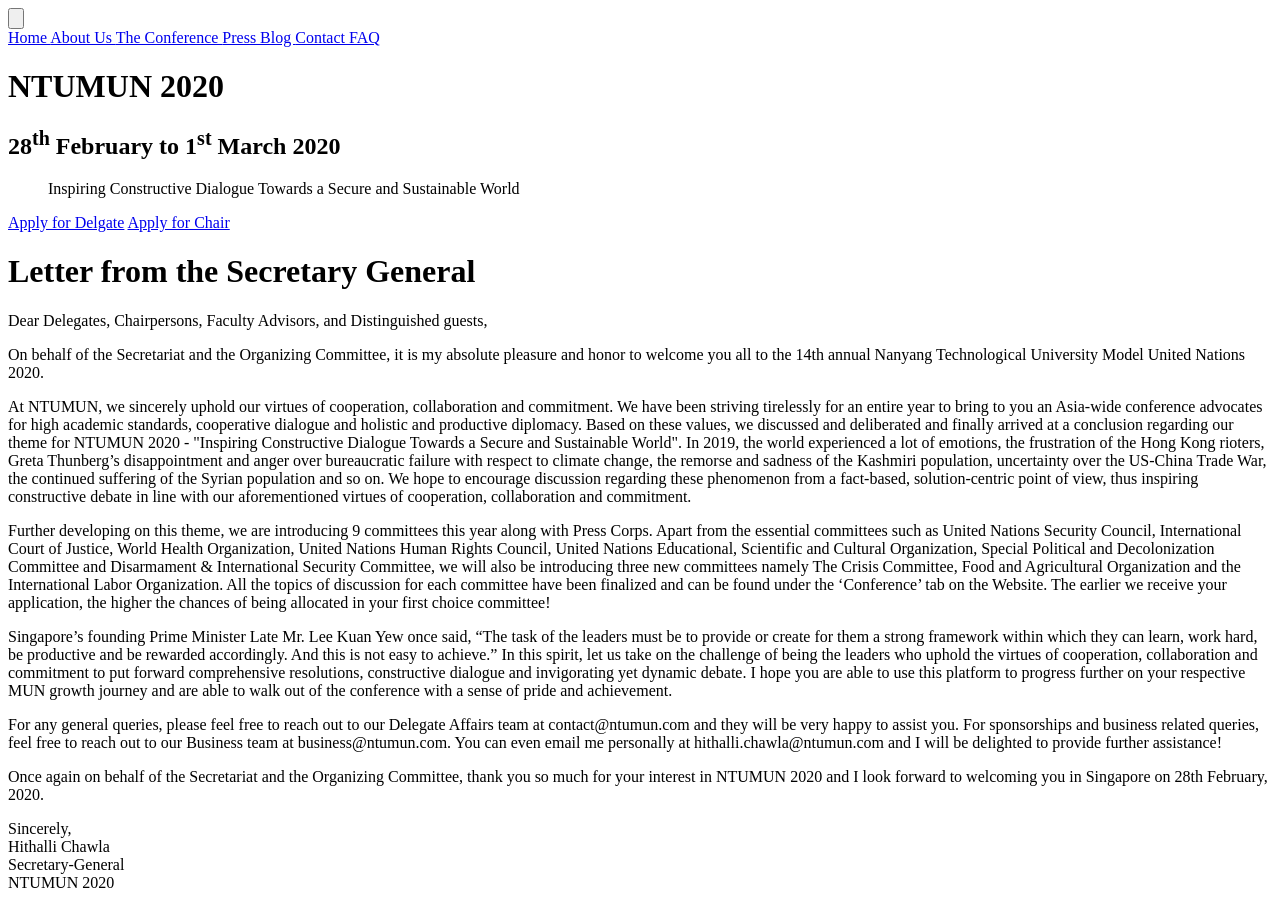
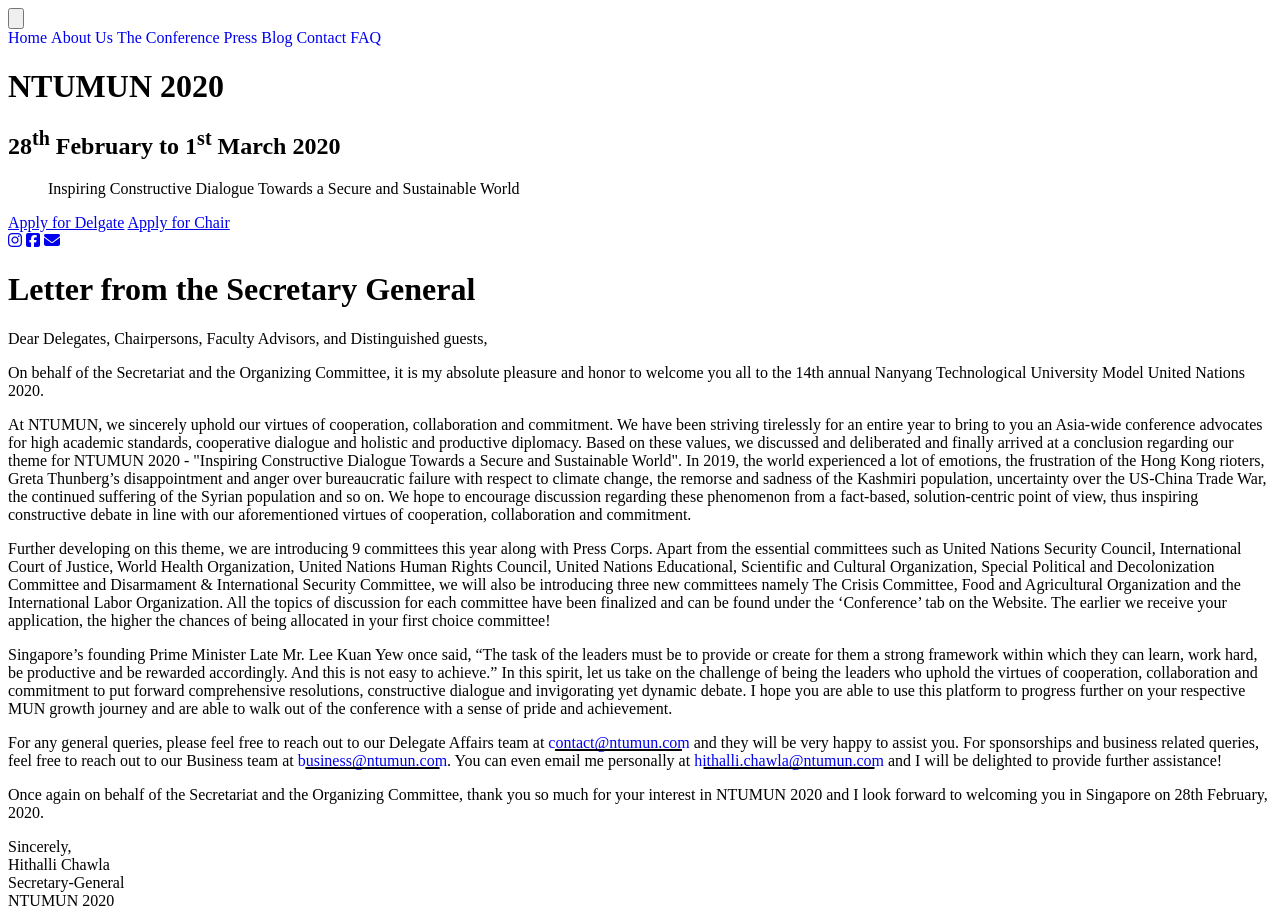
Before and after one commit to solderneer/ntumun-website, a website: page index.html in a window 1280 px wide. Drawn offline with Linux system fonts and the light colour scheme; grey boxes are pictures that could not be loaded.

Commit message:
feat: added blueness

```diff
--- a/index.html
+++ b/index.html
@@ -9,35 +9,37 @@
   <meta name="author" content="Sudharshan <solderneer.me>">
 
   <link rel="stylesheet" href="main.css">
+  <link rel="stylesheet" href="link.css">
   <link href="https://fonts.googleapis.com/css?family=Open+Sans:300,400,500,600,700|Nunito+Sans:900&display=swap" rel="stylesheet">
 
+  <script src="https://kit.fontawesome.com/d029011165.js" crossorigin="anonymous"></script>
 </head>
 
 <body class="font-body antialiased">
   <!-- Navbar -->
-  <nav class="absolute inset-x-0 top-0 flex items-center justify-end flex-wrap py-12 px-20 z-20">
+  <nav class="absolute inset-x-0 top-0 flex items-center justify-end flex-wrap md:py-12 md:px-20 py-6 px-6 z-20">
     <div class="block lg:hidden">
       <button class="flex items-center px-3 py-2 border rounded text-white border-white">
         <svg class="fill-current h-3 w-3" viewBox="0 0 20 20" xmlns="http://www.w3.org/2000/svg"><title>Menu</title><path d="M0 3h20v2H0V3zm0 6h20v2H0V9zm0 6h20v2H0v-2z"/></svg>
       </button>
   </div>
   <div class="text-md font-bold hidden lg:flex">
-      <a href="#responsive-header" class="block mt-4 lg:inline-block lg:mt-0 text-white mr-6">
+      <a href="#responsive-header" class="animate-link text-white mr-6">
         Home
       </a>
-      <a href="#responsive-header" class="block mt-4 lg:inline-block lg:mt-0 text-white mr-6">
+      <a href="#responsive-header" class="animate-link text-white mr-6">
         About Us
       </a>
-      <a href="#responsive-header" class="block mt-4 lg:inline-block lg:mt-0 text-white mr-6">
+      <a href="#responsive-header" class="animate-link text-white mr-6">
         The Conference
       </a>
-      <a href="#responsive-header" class="block mt-4 lg:inline-block lg:mt-0 text-white mr-6">
+      <a href="#responsive-header" class="animate-link text-white mr-6">
         Press Blog
       </a>
-      <a href="#responsive-header" class="block mt-4 lg:inline-block lg:mt-0 text-white mr-6">
+      <a href="#responsive-header" class="animate-link text-white mr-6">
         Contact
       </a>
-      <a href="#responsive-header" class="block mt-4 lg:inline-block lg:mt-0 text-white">
+      <a href="#responsive-header" class="animate-link text-white mr-6">
         FAQ
       </a>
     </div>
@@ -48,21 +50,28 @@
   <div class="w-screen h-screen bg-cover flex justify-center items-center z-0" style="background-image: url(assets/bg.jpg); filter: grayscale(100%) brightness(60%);">
   </div>
   <!-- Information and title group -->
-  <div class="absolute inset-0 mx-auto flex flex-col justify-center text-center text-white max-w-xl z-10">
-    <h1 class="font-display text-6xl font-bold tracking-widest">NTUMUN 2020</h1>
+  <div class="absolute inset-0 mx-auto flex flex-col justify-center text-center text-white md:max-w-xl z-10 p-4">
+    <h1 class="font-display text-6xl font-bold tracking-widest leading-none"><span class="text-blue-400">NTU</span>MUN 2020</h1>
     <h2 class="text-xl uppercase font-bold tracking-widest">28<sup>th</sup> February to 1<sup>st</sup> March 2020</h2>
     <blockquote class="mt-6 text-2xl font-light">Inspiring Constructive Dialogue Towards a Secure and Sustainable World</blockquote>
 
     <!-- Buttons to link to application for delegate and chairs -->
-    <div class="flex flex-row justify-center mt-4">
-      <a href="#" class="inline-block text-lg font-semibold py-4 leading-none border-2 rounded text-white border-white hover:border-transparent hover:text-black hover:bg-white w-full mx-3">Apply for Delgate</a>
-      <a href="#" class="inline-block text-lg font-semibold py-4 leading-none border-2 rounded text-white border-white hover:border-transparent hover:text-black hover:bg-white w-full mx-3">Apply for Chair</a>
+    <div class="flex flex-row flex-wrap justify-center mt-4">
+      <a href="#" class="inline-block text-lg font-semibold py-4 leading-none rounded bg-blue-400 text-white font-bold md:w-56 w-full mx-3 my-2">Apply for Delgate</a>
+      <a href="#" class="inline-block text-lg font-semibold py-4 leading-none border-2 rounded cursor-not-allowed md:w-56 w-full mx-3 my-2 opacity-50">Apply for Chair</a>
     </div>
   </div>
   <!-- End of jumbotron -->
 
+  <!-- Jumbotron socials -->
+  <div class="absolute inset-x-0 bottom-0 flex flex-row md:justify-end justify-center items-center w-full z-10 text-white text-3xl p-8">
+    <a href="#"><i class="fab fa-instagram mr-5 hover:text-blue-400"></i></a>
+    <a href="#"><i class="fab fa-facebook-square mr-5 hover:text-blue-400"></i></a>
+    <a href="#"><i class="fas fa-envelope hover:text-blue-400"></i></a>
+  </div>
+
   <!-- Letter from the secretary general -->
-  <div class="pt-10 px-64">
+  <div class="pt-10 w-10/12 lg:w-7/12 mx-auto">
     <h1 class="font-display text-3xl font-normal mb-10">Letter from the Secretary General</h1>
     <div class="content leading-relaxed">
       <p class="mb-6 font-semibold">
@@ -81,7 +90,7 @@
         Singapore’s founding Prime Minister Late Mr. Lee Kuan Yew once said, “The task of the leaders must be to provide or create for them a strong framework within which they can learn, work hard, be productive and be rewarded accordingly. And this is not easy to achieve.” In this spirit, let us take on the challenge of being the leaders who uphold the virtues of cooperation, collaboration and commitment to put forward comprehensive resolutions, constructive dialogue and invigorating yet dynamic debate. I hope you are able to use this platform to progress further on your respective MUN growth journey and are able to walk out of the conference with a sense of pride and achievement.
       </p>
       <p class="mb-4">
-        For any general queries, please feel free to reach out to our Delegate Affairs team at contact@ntumun.com and they will be very happy to assist you. For sponsorships and business related queries, feel free to reach out to our Business team at business@ntumun.com. You can even email me personally at hithalli.chawla@ntumun.com and I will be delighted to provide further assistance!
+      For any general queries, please feel free to reach out to our Delegate Affairs team at <span><a href="#" class="animate-link animate-link-black animate-link-show">contact@ntumun.com</a></span> and they will be very happy to assist you. For sponsorships and business related queries, feel free to reach out to our Business team at <span><a href="#" class="animate-link animate-link-black animate-link-show">business@ntumun.com</a></span>. You can even email me personally at <span><a href="#" class="animate-link animate-link-black animate-link-show">hithalli.chawla@ntumun.com</a></span> and I will be delighted to provide further assistance!
       </p>
       <p class="mb-4">
         Once again on behalf of the Secretariat and the Organizing Committee, thank you so much for your interest in NTUMUN 2020 and I look forward to welcoming you in Singapore on 28th February, 2020.
--- /dev/null
+++ b/link.css
@@ -0,0 +1,35 @@
+.animate-link {
+  position: relative;
+  text-decoration: none;
+}
+
+.animate-link:before {
+  content: "";
+  position: absolute;
+  width: 100%;
+  height: 2px;
+  bottom: 0;
+  left: 0;
+  background-color: white;
+  visibility: hidden;
+  -webkit-transform: scaleX(0);
+  transform: scaleX(0);
+  -webkit-transition: all 0.3s ease-in-out 0s;
+  transition: all 0.3s ease-in-out 0s;
+}
+
+.animate-link-show:before {
+  visibility: visible;
+  -webkit-transform: scaleX(0.9);
+  transform: scaleX(0.9);
+}
+
+.animate-link-black:before {
+  background-color: black;
+}
+
+.animate-link:hover:before {
+   visibility: visible;
+  -webkit-transform: scaleX(1);
+  transform: scaleX(1);
+}
```
Also changed, not shown: 1 other file.
